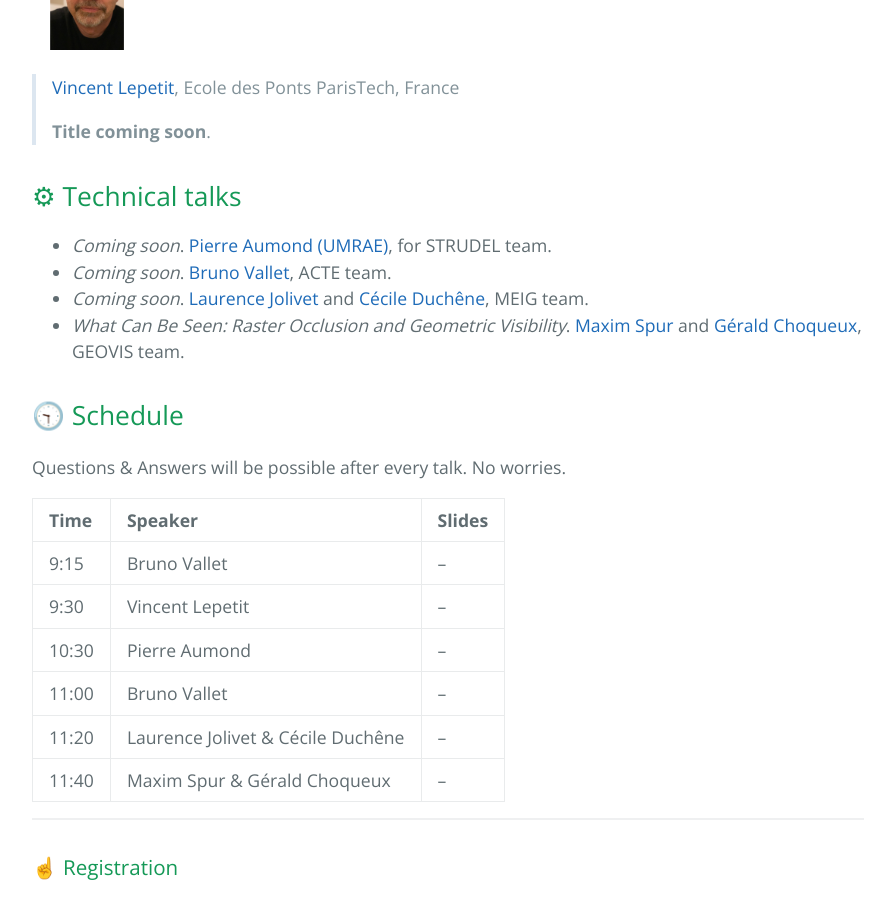
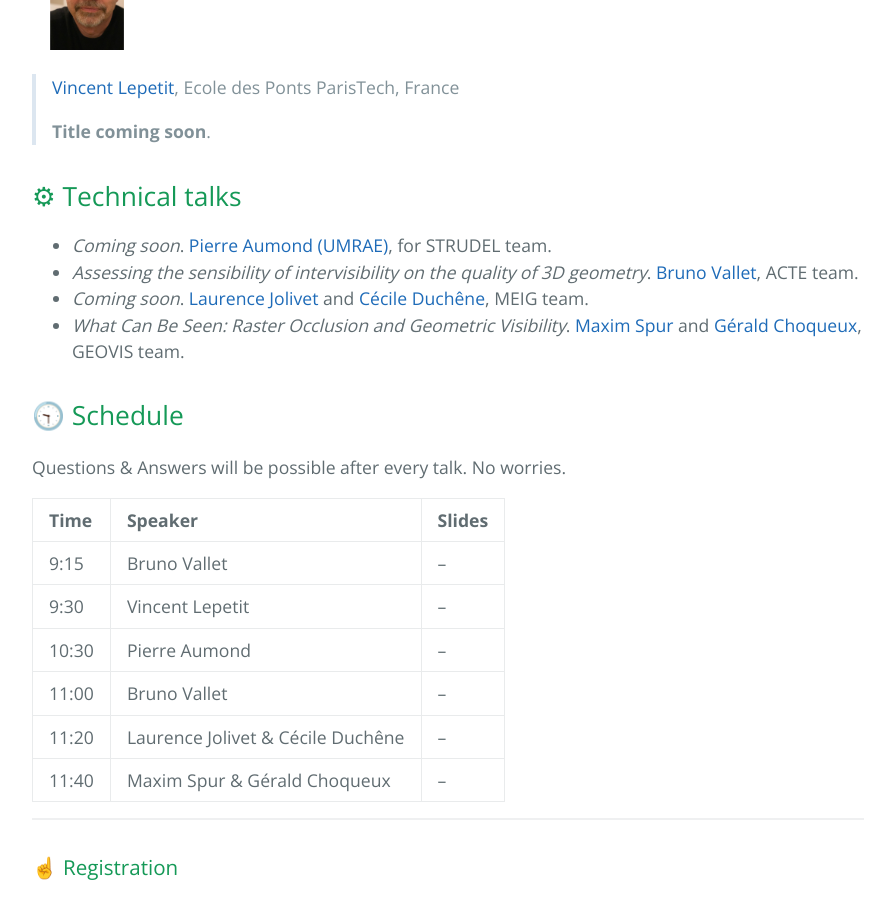
Before and after one commit to umrlastig/seminars, a Jekyll site: the page built from index.md, in a window 1280 px wide and 900 px high, scrolled down 1368 px. Shown: the whole window, without its empty margins (192-1087 px from the left). Built offline with Jekyll 4.4.1, drawn with Linux system fonts in a browser that asks for light colours.

Commit message:
Update technical talk entry for Bruno Vallet

```diff
--- a/index.md
+++ b/index.md
@@ -26,7 +26,7 @@ The LASTIG has been working on this field for a long time among its four researc
 ## ⚙ Technical talks
 
 *  _Coming soon_. [Pierre Aumond (UMRAE)](https://pagespro.univ-gustave-eiffel.fr/pierre-aumond), for STRUDEL team.
-*   _Coming soon_. [Bruno Vallet](https://www.umr-lastig.fr/bruno-vallet/), ACTE team.
+*   _Assessing the sensibility of intervisibility on the quality of 3D geometry_. [Bruno Vallet](https://www.umr-lastig.fr/bruno-vallet/), ACTE team.
 *   _Coming soon_. [Laurence Jolivet](https://www.umr-lastig.fr/members/Laurence-Jolivet/) and [Cécile Duchêne]([https://whuwuteng.github.io/](https://www.umr-lastig.fr/members/C%C3%A9cile-Duch%C3%AAne/)), MEIG team.
 *   _What Can Be Seen: Raster Occlusion and Geometric Visibility_. [Maxim Spur](https://www.umr-lastig.fr/members/Maxim-Spur/) and [Gérald Choqueux](https://www.umr-lastig.fr/members/G%C3%A9rald-Choqueux/), GEOVIS team.
 
```
